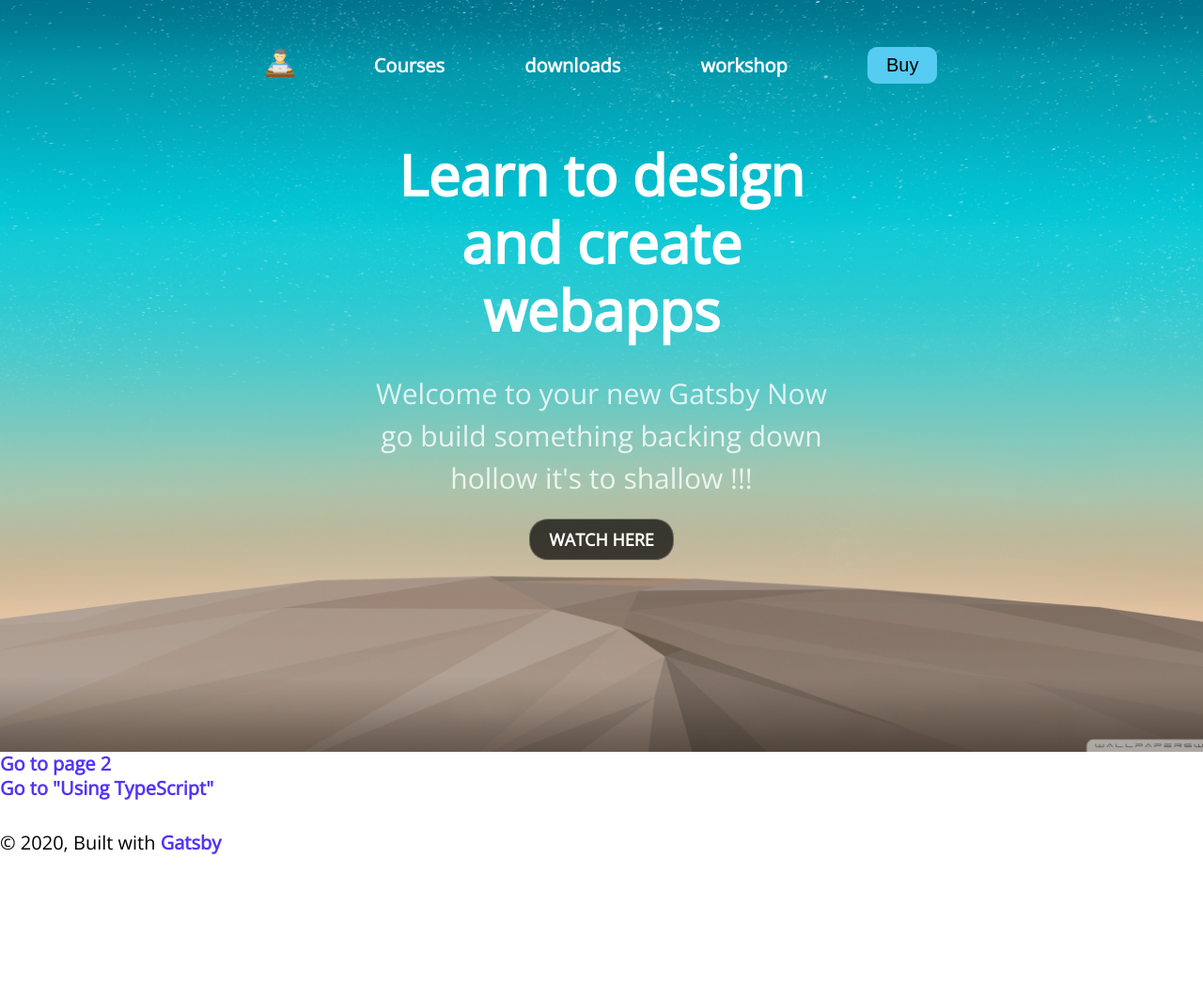
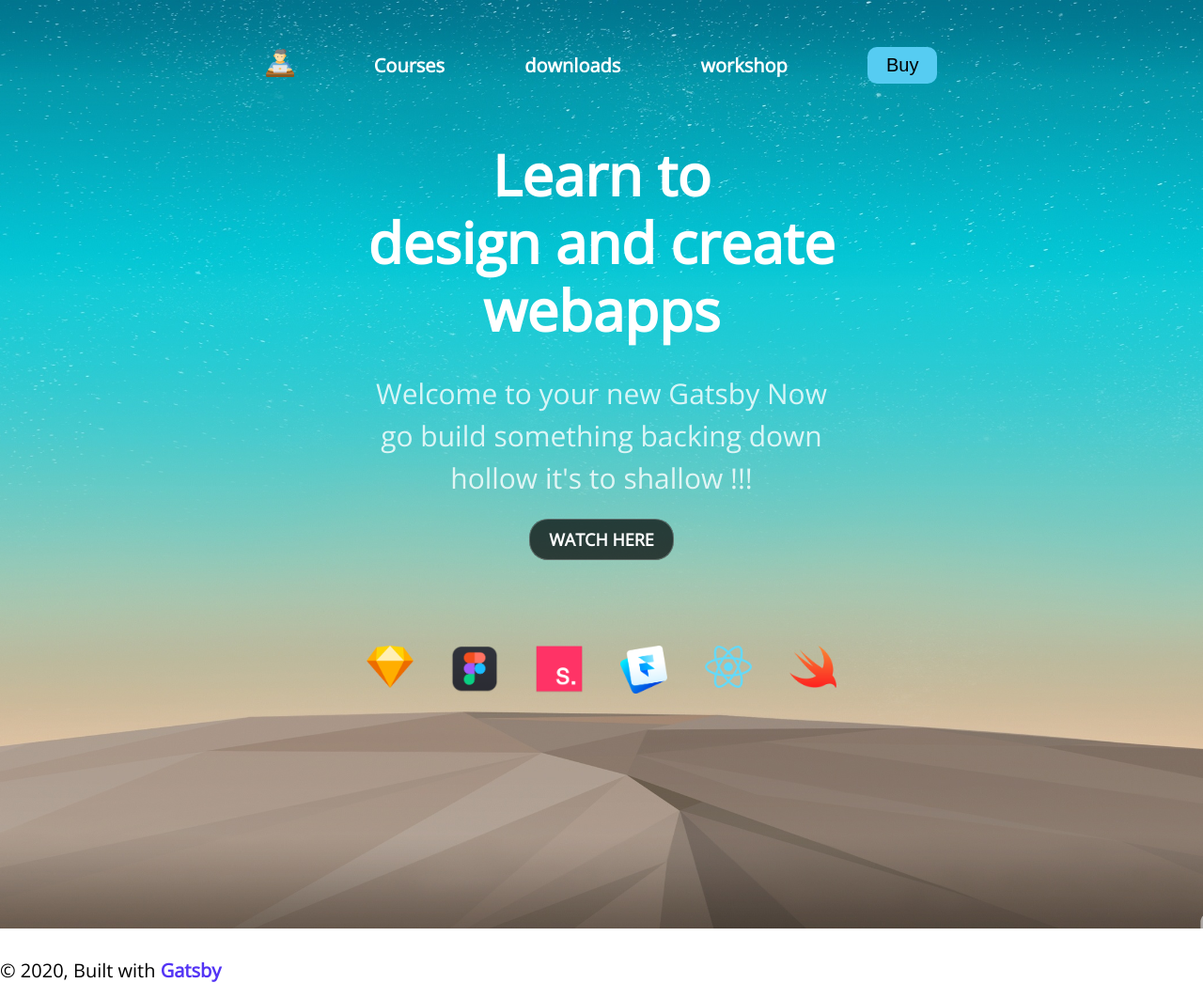
Before and after one commit to Khetwal-om/designcourse, a Gatsby site: page / in a window 1280 px wide. Shown: the whole page at 94% size. Before the commit the page ends 910 px from the top, so only its background shows below. Built offline with nearby package versions, Linux system fonts and the light colour scheme; Gatsby itself is replaced by a stand-in of ours.

Commit message:
4  Animating svgs

```diff
--- a/src/components/Header.css
+++ b/src/components/Header.css
@@ -25,9 +25,13 @@
     border-radius: 10px;
     outline: none;
     cursor: pointer;
+    transition: 1s cubic-bezier(0.2, 0.82, 0.2, 1);
 }
-
-
+.Header button:hover{
+    background: white;
+    box-shadow: 0 10px 20px rgba(0,0,0,.25);
+    transform: translateY(-3px);
+}
 
 
 
--- a/src/components/layout.css
+++ b/src/components/layout.css
@@ -17,10 +17,10 @@
 
 .Hero{
   background: url('../images/design.jpg');
-  height: 100vh;
+  /* height: 100vh; */
   background-size: cover;
   background-position: center;
-
+  position: relative;
 
 }
 
@@ -35,11 +35,19 @@
   color: white;
   font-size: 60px;
   line-height: 1.2;
+  animation: HeroAnimation;
+  opacity: 0;
+  animation-duration: 3s;
+  animation-fill-mode: forwards;
+  animation-timing-function: cubic-bezier(0.2, 0.82, 0.2, 1);
+  animation-delay: 0.1s;
 }
 .Hero p{
   color: rgba(255,255,255,0.8);
   font-size: 30px;
+  opacity: 0;
   line-height: 1.5;
+  animation: HeroAnimation 3s 0.2s forwards cubic-bezier(0.25, 0.82, 0.265, 1);
 }
 .Hero a{
   font-size: 18px;
@@ -50,12 +58,26 @@
   padding: 9px 20px;
   border: 1px solid rgba(255,255,255,.25);
    border-radius: 20px;
+   transition: 0.8 cubic-bezier(0.2, 0.82, 0.25, 1);
 }
 
+.Hero a:hover{
+  background: white;
+  color: black;
+}
 
+.Hero svg{
+  position: absolute;
+  bottom: 0;
+  left: 0;
+}
 
-
-
+.Hero .Logos {
+  display: grid;
+  grid-template-columns: repeat(6,1fr);
+  margin: 100px 0;
+  grid-gap: 40px;
+}
 
 
 
@@ -78,4 +100,40 @@
   .Hero p{
     font-size: 24px;
   }
+  .Hero .Logos{
+    grid-template-columns: repeat(3,1fr);
+  }
 }
+
+
+
+
+
+
+
+
+
+
+
+
+
+
+
+
+
+
+
+
+
+
+
+@keyframes HeroAnimation {
+  0%{
+    opacity: 0;
+    transform: translateY(20px);
+  }
+  100%{
+    opacity: 1;
+    transform: translateY(0);
+  }
+}
--- a/src/pages/index.js
+++ b/src/pages/index.js
@@ -10,16 +10,34 @@
     <SEO title="Home" />
     <div className="Hero">
       <div className="HeroGroup">
-        <h1>Learn to design and create webapps</h1>
+        <h1>Learn to <br /> design and create webapps</h1>
         <p>Welcome to your new Gatsby Now go build something
           backing  down hollow it's to shallow !!!
         </p>
-        <a href="">Watch here</a>
+       <Link to="/page-2/">Watch here</Link>
+       <div className="Logos">
+          <img src={require('../images/logo-sketch.png')} width="50" />
+          <img src={require('../images/logo-figma.png')} width="50" />
+          <img src={require('../images/logo-studio.png')} width="50" />
+          <img src={require('../images/logo-framer.png')} width="50" />
+          <img src={require('../images/logo-react.png')} width="50" />
+          <img src={require('../images/logo-swift.png')} width="50" />
+        </div>
+
+        <svg width="100%" height="172" fill="none" xmlns="http://www.w3.org/2000/svg">
+          <path fill="white">
+            <animate repeatCount="indefinite" fill="freeze" attributeName="d" dur="10s" values="M0 25.9086C277 84.5821 433 65.736 720 25.9086C934.818 -3.9019 1214.06 -5.23669 1442 8.06597C2079 45.2421 2208 63.5007 2560 25.9088V171.91L0 171.91V25.9086Z;
+            M0 86.3149C316 86.315 444 159.155 884 51.1554C1324 -56.8446 1320.29 34.1214 1538 70.4063C1814 116.407 2156 188.408 2560 86.315V232.317L0 232.316V86.3149Z;
+            M0 53.6584C158 11.0001 213 0 363 0C513 0 855.555 115.001 1154 115.001C1440 115.001 1626 -38.0004 2560 53.6585V199.66L0 199.66V53.6584Z;
+
+            M0 25.9086C277 84.5821 433 65.736 720 25.9086C934.818 -3.9019 1214.06 -5.23669 1442 8.06597C2079 45.2421 2208 63.5007 2560 25.9088V171.91L0 171.91V25.9086Z
+            "
+            />
+          </path>
+        </svg>
 
       </div>
     </div>
-    <Link to="/page-2/">Go to page 2</Link> <br />
-    <Link to="/using-typescript/">Go to "Using TypeScript"</Link>
   </Layout>
 )
 
```
Also changed, not shown: src/images/logo-figma.png (added), src/images/logo-framer.png (added), src/images/logo-react.png (added), src/images/logo-sketch.png (added), src/images/logo-studio.png (added), src/images/logo-swift.png (added), src/images/logo-xcode.png (added).
